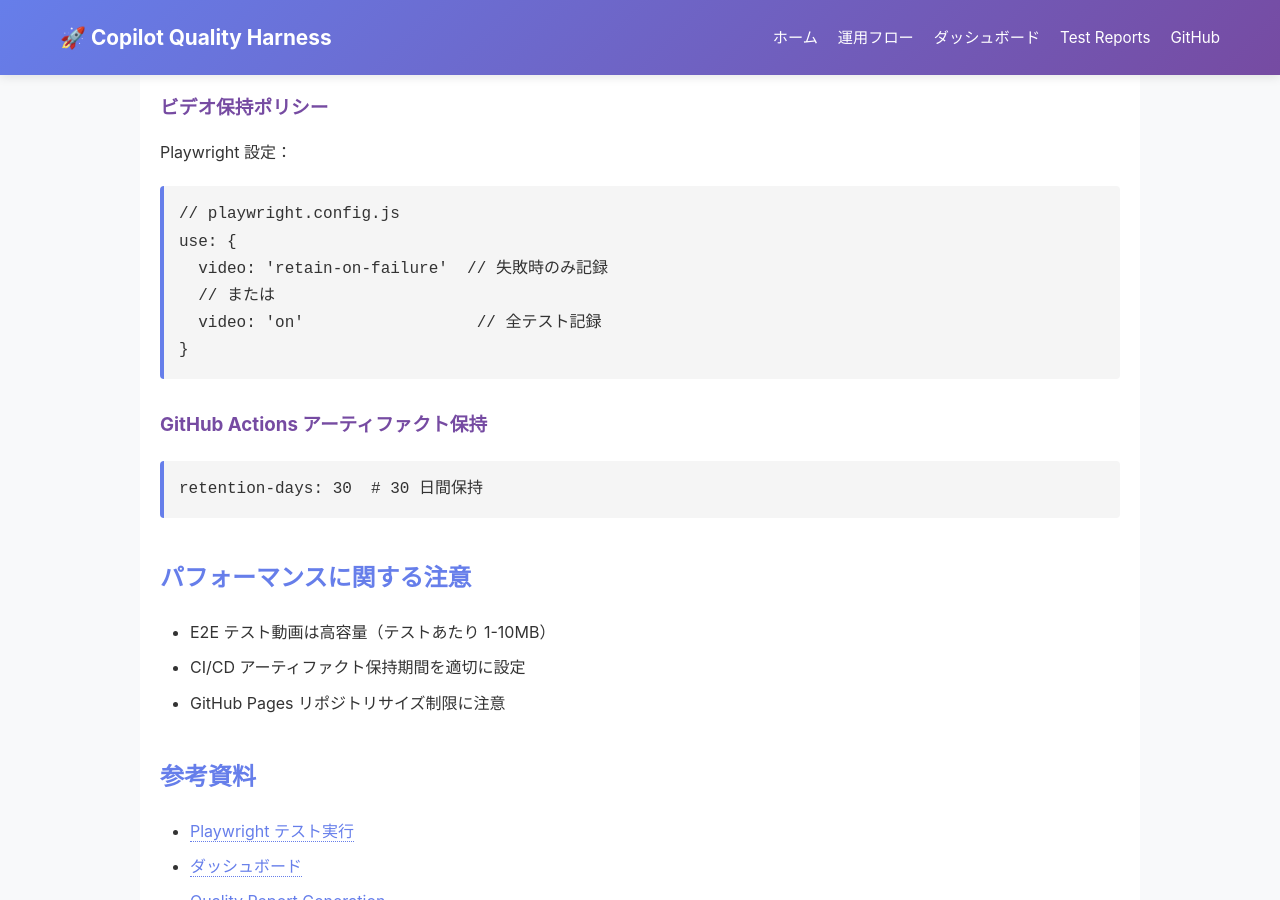
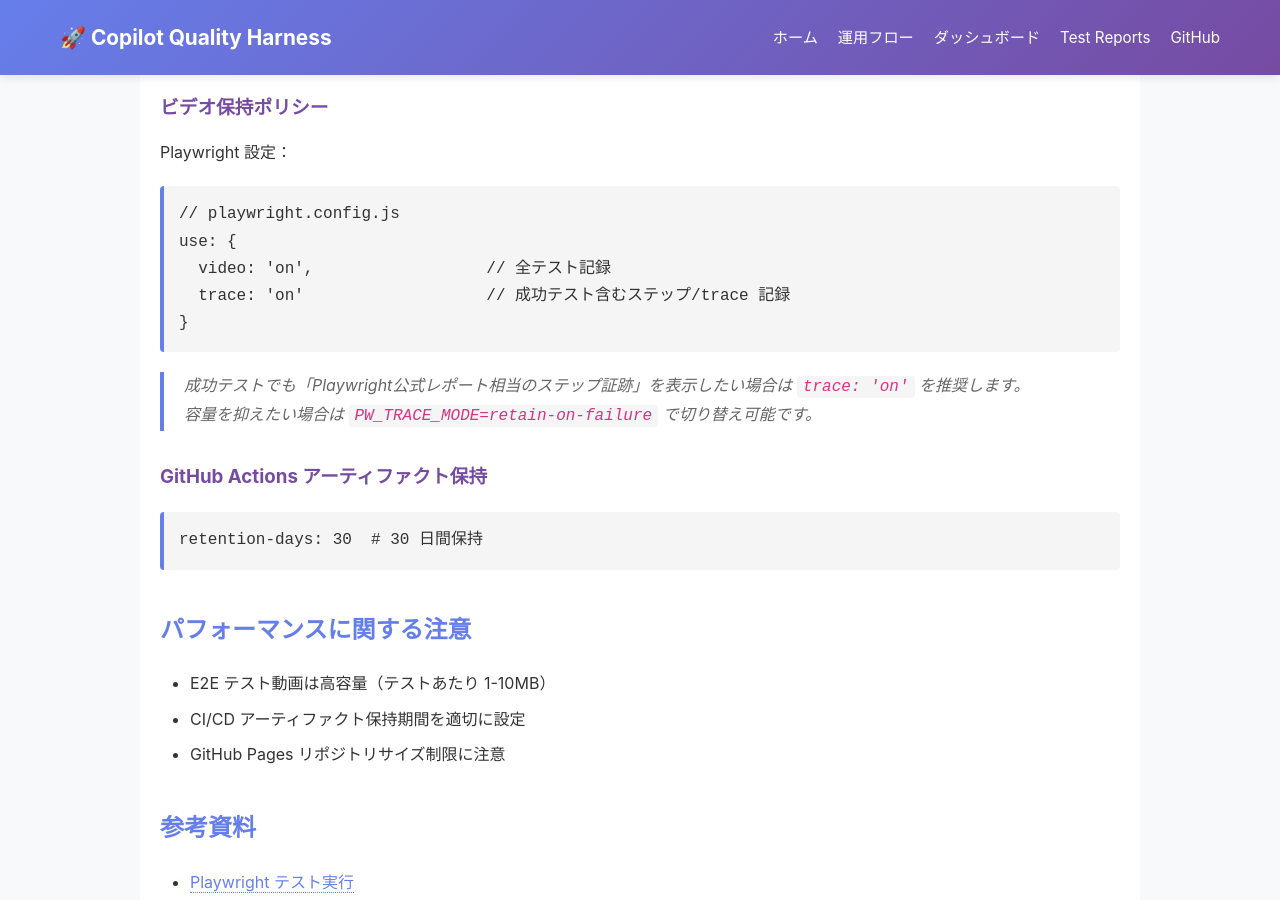
Before and after one commit to cocomomojo/copilot-quality-harness, a Jekyll site: the page built from docs/E2E_REPORTS_GUIDE.md, in a window 1280 px wide and 900 px high, scrolled down 5388 px. Built offline with Jekyll 4.4.1, drawn with Linux system fonts in a browser that asks for light colours; our own code applies the rules of GitHub Pages for plain Markdown files.

Commit message:
chore(e2e): enable trace-on for step-level evidence on passed tests
- set Playwright trace default to on (env-overridable via PW_TRACE_MODE)

- document trace setting for Playwright step visibility

````diff
--- a/docs/E2E_REPORTS_GUIDE.md
+++ b/docs/E2E_REPORTS_GUIDE.md
@@ -184,11 +184,13 @@ Playwright 設定：
 ```javascript
 // playwright.config.js
 use: {
-  video: 'retain-on-failure'  // 失敗時のみ記録
-  // または
-  video: 'on'                  // 全テスト記録
+  video: 'on',                  // 全テスト記録
+  trace: 'on'                   // 成功テスト含むステップ/trace 記録
 }
 ```
+
+> 成功テストでも「Playwright公式レポート相当のステップ証跡」を表示したい場合は `trace: 'on'` を推奨します。
+> 容量を抑えたい場合は `PW_TRACE_MODE=retain-on-failure` で切り替え可能です。
 
 ### GitHub Actions アーティファクト保持
 
--- a/playwright.config.js
+++ b/playwright.config.js
@@ -31,7 +31,9 @@ export default defineConfig({
   ],
   use: {
     baseURL: 'http://127.0.0.1:5173',
-    trace: 'retain-on-failure',
+    // 成功テストのステップ/操作ログ可視化のため常時 trace を収集
+    // 必要に応じて PW_TRACE_MODE=retain-on-failure で切り替え可能
+    trace: process.env.PW_TRACE_MODE || 'on',
     screenshot: 'only-on-failure',
     video: 'on',
     launchOptions: {
````
